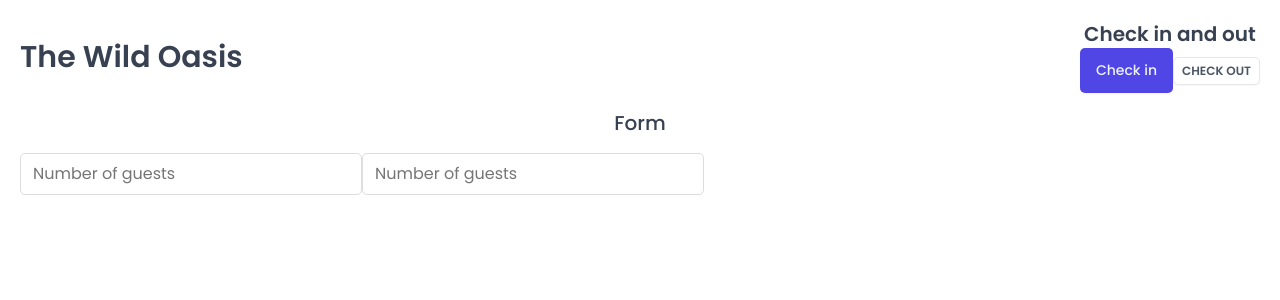
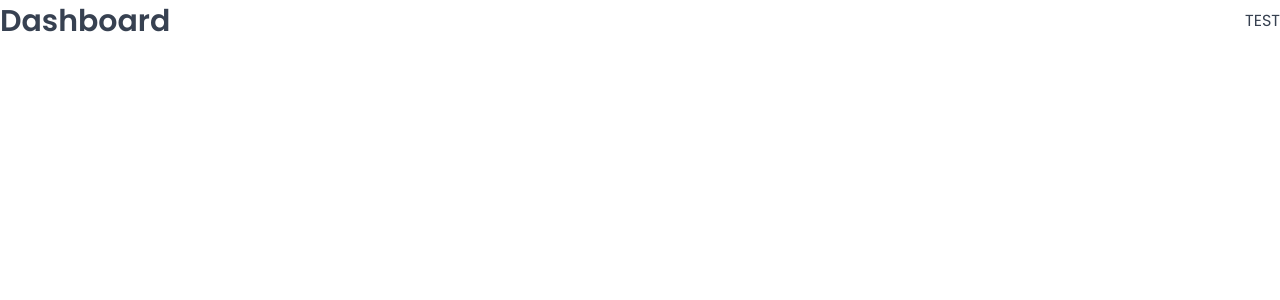
Before and after one commit to ivantxo/the_wild_oasis, a React (Vite) app: page /dashboard in a window 1280 px wide. Shown: the top 300 px of the page. Built offline with nearby package versions, Linux system fonts and the light colour scheme; a web font is replaced by a local one.

Commit message:
Setting up pages and routes

```diff
--- a/src/App.jsx
+++ b/src/App.jsx
@@ -1,41 +1,32 @@
-import styled from "styled-components";
+import { BrowserRouter, Navigate, Route, Routes } from "react-router-dom";
+
 import GlobalStyles from "./styles/GlobalStyles";
-import Button from "./ui/Button";
-import Input from "./ui/Input";
-import Heading from "./ui/Heading";
-import Row from "./ui/Row";
-
-const StyledApp = styled.div`
-  /* background-color: orangered; */
-  padding: 20px;
-`;
+import Dashboard from "./pages/Dashboard";
+import Bookings from "./pages/Bookings";
+import Cabins from "./pages/Cabins";
+import Users from "./pages/Users";
+import Settings from "./pages/Settings";
+import Account from "./pages/Account";
+import Login from "./pages/Login";
+import PageNotFound from "./pages/PageNotFound";
 
 function App() {
   return (
     <>
       <GlobalStyles />
-      <StyledApp>
-        <Row>
-          <Row type="horizontal">
-            <Heading as="h1">The Wild Oasis</Heading>
-            <div>
-              <Heading as="h2">Check in and out</Heading>
-              <Button>Check in</Button>
-              <Button variation="secondary" size="small">
-                Check out
-              </Button>
-            </div>
-          </Row>
-
-          <Row>
-            <Heading as="h3">Form</Heading>
-            <form>
-              <Input type="number" placeholder="Number of guests" />
-              <Input type="number" placeholder="Number of guests" />
-            </form>
-          </Row>
-        </Row>
-      </StyledApp>
+      <BrowserRouter>
+        <Routes>
+          <Route index element={<Navigate replace to="dashboard" />} />
+          <Route path="dashboard" element={<Dashboard />} />
+          <Route path="bookings" element={<Bookings />} />
+          <Route path="cabins" element={<Cabins />} />
+          <Route path="users" element={<Users />} />
+          <Route path="settings" element={<Settings />} />
+          <Route path="account" element={<Account />} />
+          <Route path="login" element={<Login />} />
+          <Route path="*" element={<PageNotFound />} />
+        </Routes>
+      </BrowserRouter>
     </>
   );
 }
```
